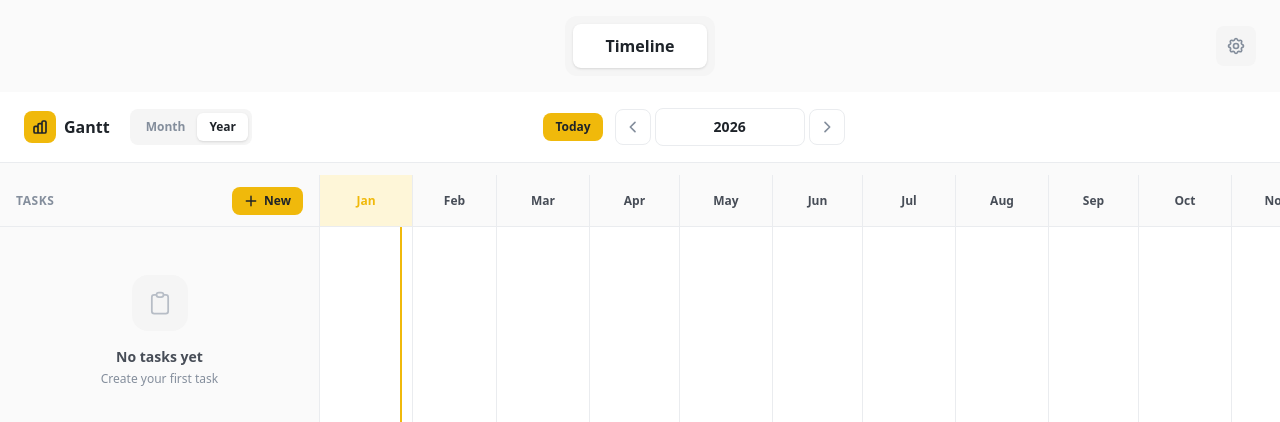
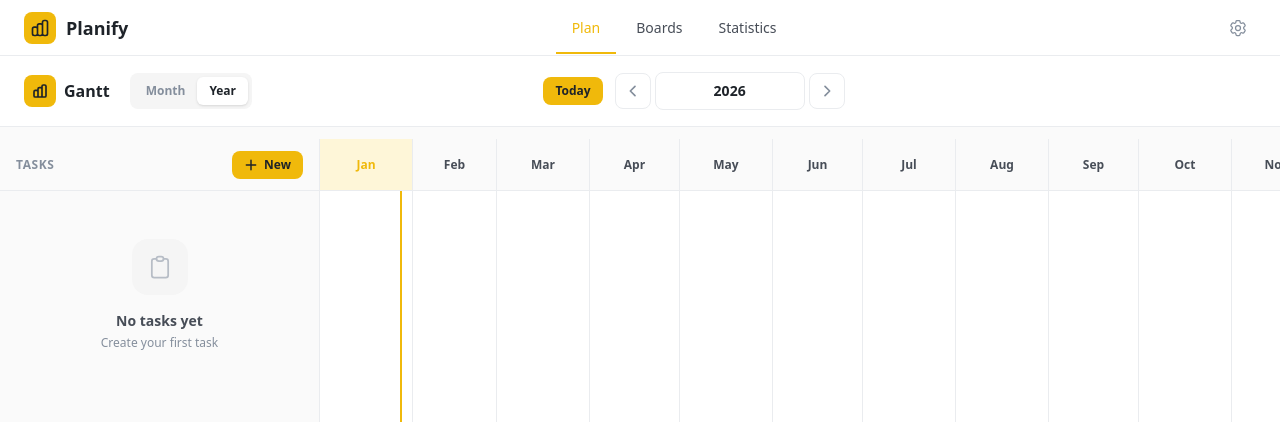
Before and after one commit to inputBrain/gantt-chart-web, a Next.js app: page / in a window 1280 px wide. Shown: the top 422 px of the page. Built offline with nearby package versions, Linux system fonts and the light colour scheme.

Commit message:
style: rework header

```diff
--- a/src/components/layout/Header.tsx
+++ b/src/components/layout/Header.tsx
@@ -6,9 +6,23 @@
 import { SettingsModal } from './SettingsModal';
 
 const navItems = [
-  { href: '/', label: 'Timeline' },
-  // { href: '/statistic', label: 'Statistic' },
+  { href: '/', label: 'Plan' },
+  { href: '/boards', label: 'Boards' },
+  { href: '/statistics', label: 'Statistics' },
 ];
+
+function Logo() {
+  return (
+    <div className="flex items-center gap-2.5">
+      <div className="flex h-8 w-8 items-center justify-center rounded-lg bg-accent">
+        <svg className="h-5 w-5 text-accent-text" fill="none" viewBox="0 0 24 24" stroke="currentColor" strokeWidth={2}>
+          <path strokeLinecap="round" strokeLinejoin="round" d="M9 19v-6a2 2 0 00-2-2H5a2 2 0 00-2 2v6a2 2 0 002 2h2a2 2 0 002-2zm0 0V9a2 2 0 012-2h2a2 2 0 012 2v10m-6 0a2 2 0 002 2h2a2 2 0 002-2m0 0V5a2 2 0 012-2h2a2 2 0 012 2v14a2 2 0 01-2 2h-2a2 2 0 01-2-2z" />
+        </svg>
+      </div>
+      <span className="text-lg font-bold text-text-primary">Planify</span>
+    </div>
+  );
+}
 
 export function Header() {
   const pathname = usePathname();
@@ -16,51 +30,42 @@
 
   return (
     <>
-      <div className="flex items-center justify-center bg-bg-secondary px-6 py-4">
-        <div className="flex items-center gap-16 rounded-xl bg-bg-tertiary p-2">
+      <header className="flex h-14 items-center justify-between border-b border-border-primary bg-bg-primary px-6">
+        <Logo />
+
+        <nav className="flex items-center gap-1">
           {navItems.map((item) => {
             const isActive = pathname === item.href;
             return (
               <Link
                 key={item.href}
                 href={item.href}
-                className={`rounded-lg px-8 py-2.5 text-base font-semibold transition-all ${
+                className={`relative px-4 py-4 text-sm font-medium transition-colors ${
                   isActive
-                    ? 'bg-bg-primary text-text-primary shadow-sm'
-                    : 'text-text-tertiary hover:text-text-primary'
+                    ? 'text-accent'
+                    : 'text-text-secondary hover:text-text-primary'
                 }`}
               >
                 {item.label}
+                {isActive && (
+                  <span className="absolute bottom-0 left-0 right-0 h-0.5 bg-accent" />
+                )}
               </Link>
             );
           })}
-        </div>
+        </nav>
 
         <button
           onClick={() => setIsSettingsOpen(true)}
-          className="absolute right-6 flex h-10 w-10 items-center justify-center rounded-lg bg-bg-tertiary text-text-tertiary hover:bg-bg-hover hover:text-text-primary transition-colors"
+          className="flex h-9 w-9 items-center justify-center rounded-lg text-text-tertiary hover:bg-bg-hover hover:text-text-primary transition-colors"
           title="Settings"
         >
-          <svg
-            className="h-5 w-5"
-            fill="none"
-            viewBox="0 0 24 24"
-            stroke="currentColor"
-            strokeWidth={2}
-          >
-            <path
-              strokeLinecap="round"
-              strokeLinejoin="round"
-              d="M10.325 4.317c.426-1.756 2.924-1.756 3.35 0a1.724 1.724 0 002.573 1.066c1.543-.94 3.31.826 2.37 2.37a1.724 1.724 0 001.065 2.572c1.756.426 1.756 2.924 0 3.35a1.724 1.724 0 00-1.066 2.573c.94 1.543-.826 3.31-2.37 2.37a1.724 1.724 0 00-2.572 1.065c-.426 1.756-2.924 1.756-3.35 0a1.724 1.724 0 00-2.573-1.066c-1.543.94-3.31-.826-2.37-2.37a1.724 1.724 0 00-1.065-2.572c-1.756-.426-1.756-2.924 0-3.35a1.724 1.724 0 001.066-2.573c-.94-1.543.826-3.31 2.37-2.37.996.608 2.296.07 2.572-1.065z"
-            />
-            <path
-              strokeLinecap="round"
-              strokeLinejoin="round"
-              d="M15 12a3 3 0 11-6 0 3 3 0 016 0z"
-            />
+          <svg className="h-5 w-5" fill="none" viewBox="0 0 24 24" stroke="currentColor" strokeWidth={1.5}>
+            <path strokeLinecap="round" strokeLinejoin="round" d="M9.594 3.94c.09-.542.56-.94 1.11-.94h2.593c.55 0 1.02.398 1.11.94l.213 1.281c.063.374.313.686.645.87.074.04.147.083.22.127.325.196.72.257 1.075.124l1.217-.456a1.125 1.125 0 0 1 1.37.49l1.296 2.247a1.125 1.125 0 0 1-.26 1.431l-1.003.827c-.293.241-.438.613-.43.992a7.723 7.723 0 0 1 0 .255c-.008.378.137.75.43.991l1.004.827c.424.35.534.955.26 1.43l-1.298 2.247a1.125 1.125 0 0 1-1.369.491l-1.217-.456c-.355-.133-.75-.072-1.076.124a6.47 6.47 0 0 1-.22.128c-.331.183-.581.495-.644.869l-.213 1.281c-.09.543-.56.94-1.11.94h-2.594c-.55 0-1.019-.398-1.11-.94l-.213-1.281c-.062-.374-.312-.686-.644-.87a6.52 6.52 0 0 1-.22-.127c-.325-.196-.72-.257-1.076-.124l-1.217.456a1.125 1.125 0 0 1-1.369-.49l-1.297-2.247a1.125 1.125 0 0 1 .26-1.431l1.004-.827c.292-.24.437-.613.43-.991a6.932 6.932 0 0 1 0-.255c.007-.38-.138-.751-.43-.992l-1.004-.827a1.125 1.125 0 0 1-.26-1.43l1.297-2.247a1.125 1.125 0 0 1 1.37-.491l1.216.456c.356.133.751.072 1.076-.124.072-.044.146-.086.22-.128.332-.183.582-.495.644-.869l.214-1.28Z" />
+            <path strokeLinecap="round" strokeLinejoin="round" d="M15 12a3 3 0 1 1-6 0 3 3 0 0 1 6 0Z" />
           </svg>
         </button>
-      </div>
+      </header>
 
       <SettingsModal
         isOpen={isSettingsOpen}
```
